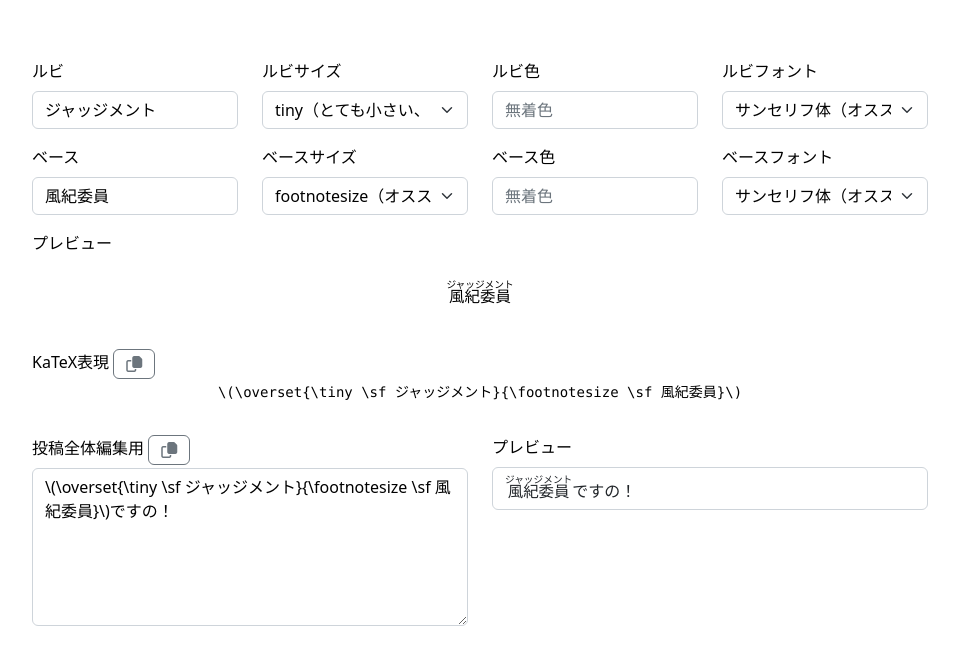
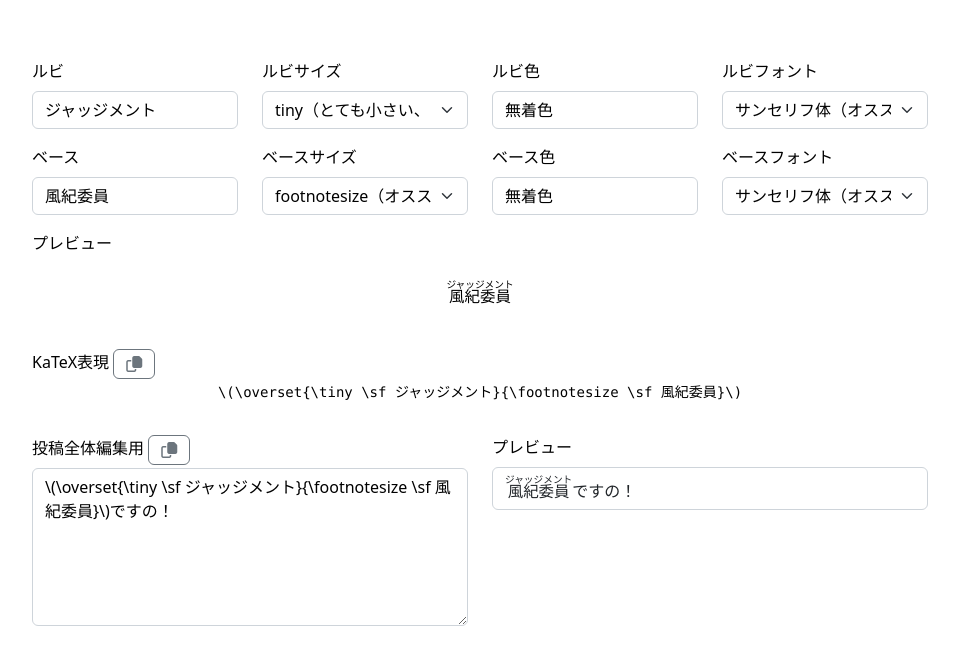
Before and after one commit to hidao80/KaTeX-ruby-generator, a plain HTML site: page index.html in a window 1280 px wide. Shown: the part 98-762 px from the top of the page, without its empty margins (160-1119 px from the left). Drawn offline with nearby package versions, Linux system fonts and the light colour scheme.

```diff
--- a/index.html
+++ b/index.html
@@ -38,7 +38,7 @@
         }
 
         input[type="text"].form-control,
-        input[type="search"].form-select,
+        input[type="search"].form-control,
         select.form-select,
         option,
         textarea.form-control {
@@ -47,7 +47,7 @@
         }
 
         input[type="text"].form-control::placeholder,
-        input[type="search"].form-select::placeholder,
+        input[type="search"].form-control::placeholder,
         textarea.form-control::placeholder {
             color: light-dark(var(--light-note-footer-color) var(--dark-note-footer-color));
         }
```
